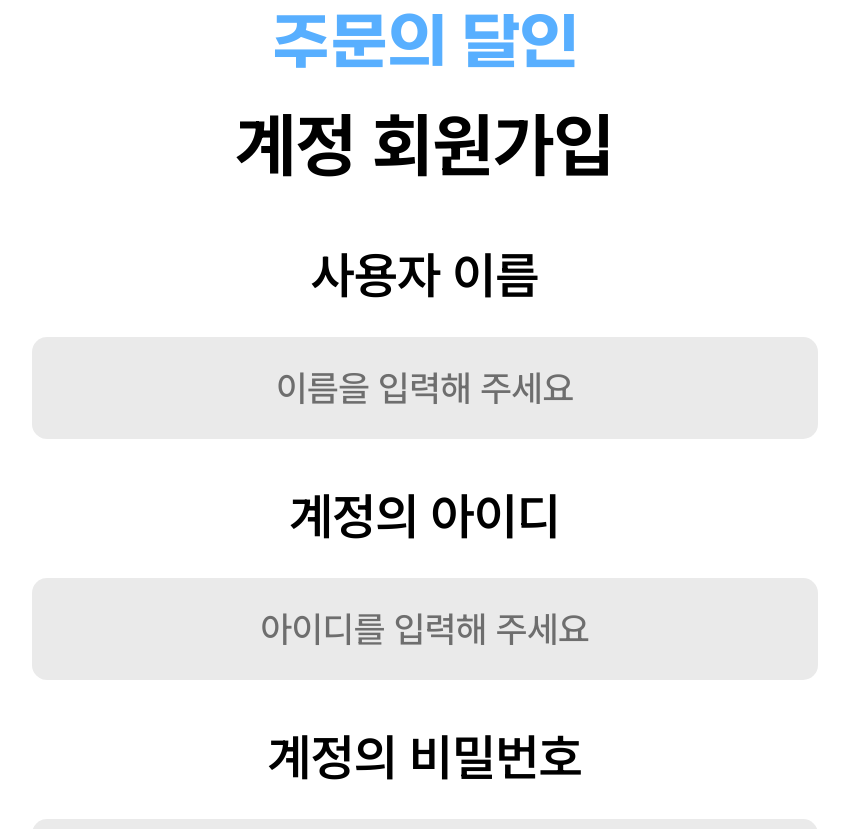
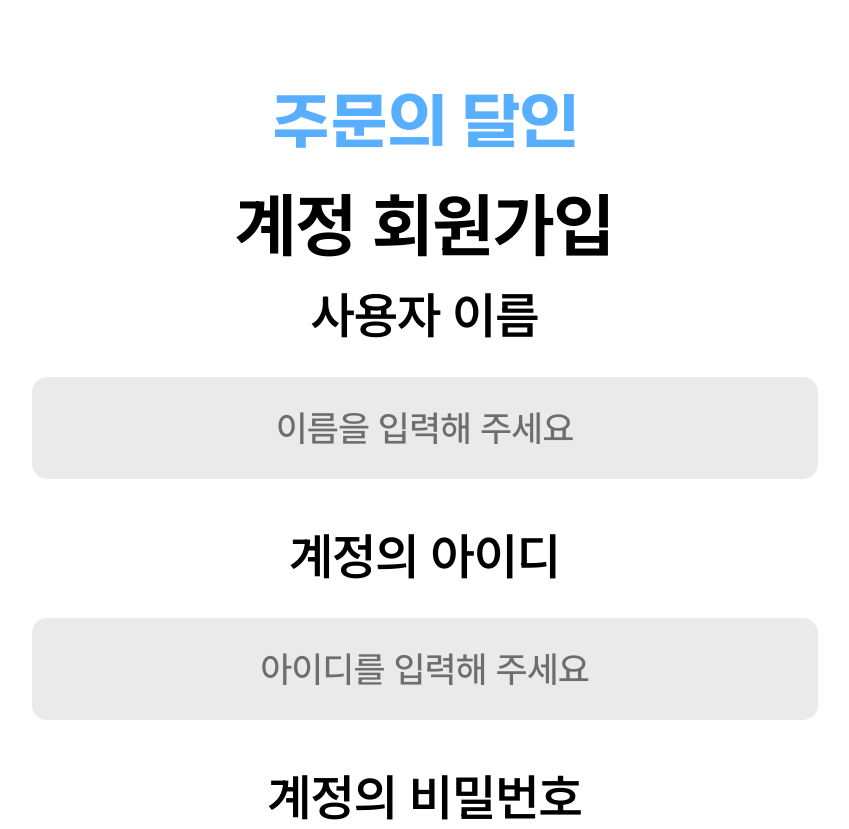
Before and after one commit to ExpertOfOrdering/frontend, a React (Vite) app: page /signup in a window 1280 px wide. Shown: the top 829 px of the page, without its empty margins (215-1064 px from the left). Built offline with nearby package versions, Linux system fonts and the light colour scheme.

Commit message:
Chore(#15):인증 공통 레이아웃 파일명 수정 및 이동

```diff
--- a/src/components/Signup/Signup.jsx
+++ b/src/components/Signup/Signup.jsx
@@ -1,9 +1,9 @@
 import React from 'react'
 import { useState } from 'react'
-import AuthLayout from '@/components/Signup/SignupLayout.jsx'
+import AuthLayout from '@/components/shared/Auth/AuthLayout.jsx'
 import SignupForm from '@/components/Signup/SignupForm.jsx'
 import SignupInfoBox from '@/components/Signup/SignupInfoBox.jsx'
-import AuthButton from '@/components/shared/AuthButton.jsx'
+import AuthButton from '@/components/shared/Auth/AuthButton.jsx'
 import { useNavigate } from 'react-router-dom'
 
 function Signup() {
@@ -36,7 +36,7 @@ function Signup() {
   }
 
   return (
-    <AuthLayout>
+    <AuthLayout title='계정 회원가입'>
       {isFormStep ? (
         <SignupForm formData={formData} onChange={handleInputChange} />
       ) : (
--- a/src/components/Signup/SignupForm.jsx
+++ b/src/components/Signup/SignupForm.jsx
@@ -1,5 +1,5 @@
 import React from 'react'
-import AuthInput from '@/components/shared/AuthInput.jsx'
+import AuthInput from '@/components/shared/Auth/AuthInput.jsx'
 
 function SignupForm({ formData, onChange }) {
   return (
--- a/src/components/Signup/SignupLayout.jsx
+++ /dev/null
@@ -1,15 +0,0 @@
-import React from 'react'
-import AuthTitle from '@/components/shared/AuthTitle.jsx'
-
-function SignupLayout({ children }) {
-  return (
-    <div className='min-h-screen w-full flex justify-center'>
-      <div className='w-full min-h-screen max-w-208.5 flex flex-col items-center justify-center gap-10'>
-        <AuthTitle title='계정 회원가입' />
-        {children}
-      </div>
-    </div>
-  )
-}
-
-export default SignupLayout
```
Also changed, not shown: src/components/shared/Auth/AuthButton.jsx (renamed from src/components/shared/AuthButton.jsx), src/components/shared/Auth/AuthInput.jsx (renamed from src/components/shared/AuthInput.jsx), src/components/shared/Auth/AuthTitle.jsx (renamed from src/components/shared/AuthTitle.jsx).
